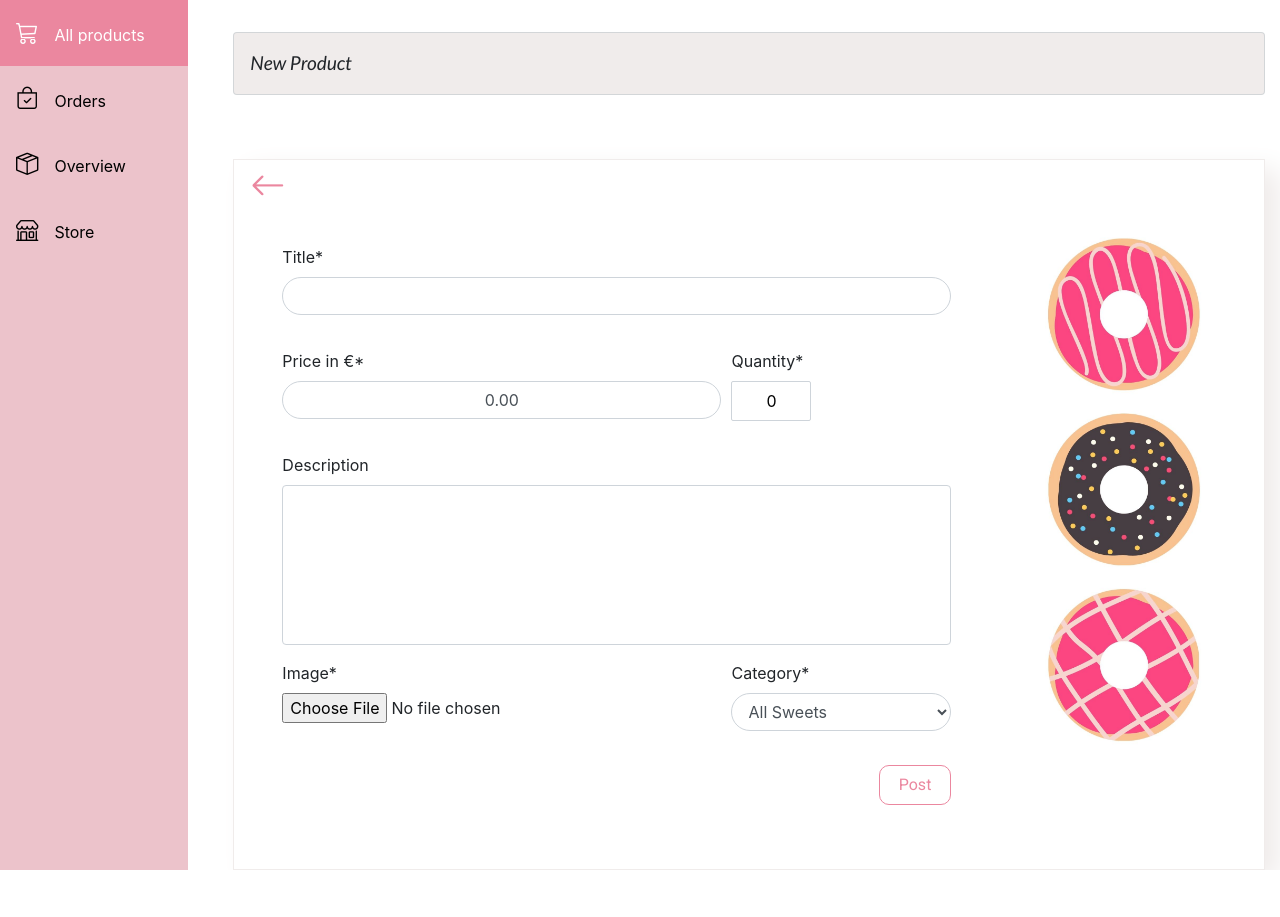
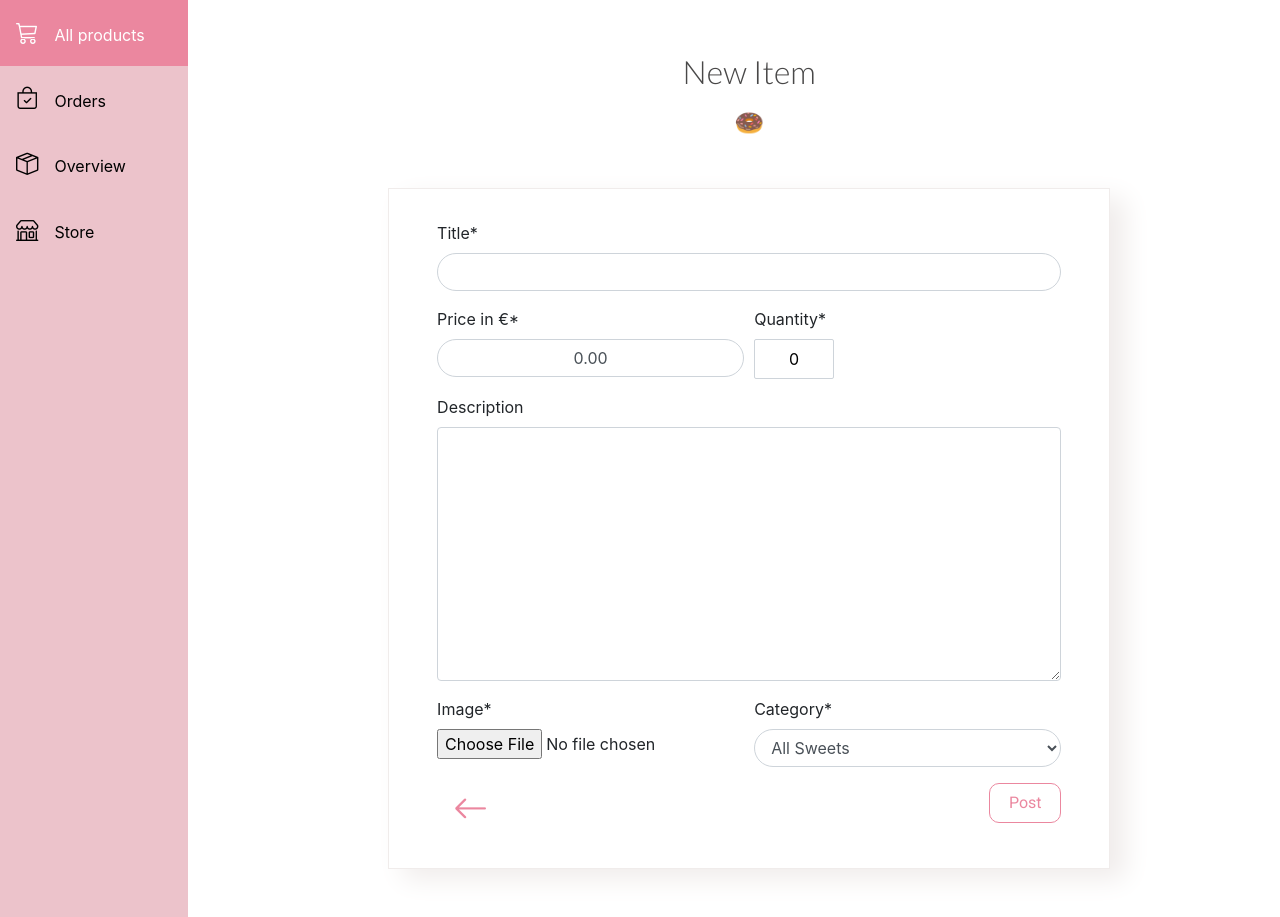
Before and after one commit to malisara/sir-cake, a Django app: page /new-item/ in a window 1280 px wide. Before the commit the page ends 870 px from the top, so only its background shows below. Run offline with Django 4.2, Linux system fonts and the light colour scheme; the visitor is signed in with stand-in values (Sample User, id 1); some libraries are stand-ins or nearby versions.

Commit message:
changing form style I.

```diff
--- a/sir_cake/seller/forms.py
+++ b/sir_cake/seller/forms.py
@@ -5,5 +5,5 @@ from .models import Item
 class NewItemForm(forms.ModelForm):
     class Meta:
         model = Item
-        fields = ['title',
-                  'price', 'quantity', 'description', 'category', 'image']
+        fields = ['title', 'price', 'quantity',
+                  'description', 'category', 'image']
--- a/sir_cake/seller/models.py
+++ b/sir_cake/seller/models.py
@@ -29,7 +29,7 @@ class Item(models.Model):
     # "Price in €" displayed as a field name in form
     price = models.FloatField("Price in €", default="0.00", validators=[
                               MinValueValidator(0.0)])
-    description = models.CharField(max_length=100, default="", blank=True)
+    description = models.TextField(max_length=100, default="", blank=True)
     category = models.CharField(
         max_length=3,
         choices=CATEGORIES_CHOICES,
--- a/sir_cake/seller/templates/seller/new_item.html
+++ b/sir_cake/seller/templates/seller/new_item.html
@@ -5,26 +5,24 @@
 {% block content %}
 
 <div class="container">
-    <div class="new-item-title-frame">
-        <div class="page-title">New Product</div>
+
+    <div class="category-title-container" style="font-size: 2rem;">New Item
+        <div style="font-size:1.5rem;  margin-top: 0.5rem;">&#127849;</div>
     </div>
-    <div class="new-product-div-style">
-        <a href="{% url 'seller_all_items' %}">
-            <i class="bi bi-arrow-left new-item-top-icon"></i>
-        </a>
-        <div class="row">
-            <div class="col-sm-9">
-                <form method="post" class="new-product-form" enctype="multipart/form-data">
-                    {% csrf_token %}
-                    {{form|crispy}}
-                    <button type="submit" class="post-button-grid">Post</button>
-                </form>
-            </div>
-            <div class="col-sm-3">
-                <img src="{% static 'seller/doughnuts.jpg' %}" alt="" class="new-item-image">
-            </div>
+    <div class=" d-flex justify-content-center">
+        <div class="new-product-div-style" style="margin-bottom:3rem;">
+
+            <form method="post" class="new-product-form" enctype="multipart/form-data">
+                {% csrf_token %}
+                {{form|crispy}}
+                <a href="{% url 'all_items' %}">
+                    <i class="bi bi-arrow-left new-item-top-icon button-back non-link"></i>
+                </a>
+
+                <button type="submit" class="post-button-grid">Post</button>
         </div>
+        </form>
+
     </div>
-</div>
 
-{% endblock content %}
+    {% endblock content %}
--- a/sir_cake/sir_cake/static/sir_cake/style.css
+++ b/sir_cake/sir_cake/static/sir_cake/style.css
@@ -58,20 +58,20 @@ body {
 
 .new-product-form {
     display: grid;
-    grid-template-columns: 4fr 2fr;
-    grid-template-rows: 0.5fr 0.5fr 1fr 0.5fr 0.5fr;
+    grid-template-columns: 1fr 1fr;
     column-gap: 10px;
     grid-template-areas: "title title"
         "price quantity"
         "decsription decsription"
         "image category"
-        ". button";
-    padding-top: 2rem;
+        "button-back button";
+    padding: 2rem;
     padding-right: 3rem;
     padding-left: 3rem;
 }
 
 .new-product-div-style {
+    width: 70%;
     border: 1px solid;
     border-color: var(--beige);
     box-shadow: 15px 10px 25px var(--beige);
@@ -119,6 +119,7 @@ body {
 
 #id_title,
 #id_price,
+#id_quantity,
 #id_inventory,
 #id_category {
     border-radius: 20px;
@@ -140,6 +141,11 @@ body {
     grid-area: button;
     justify-self: end;
     color: var(--semi-pink);
+}
+
+.button-back {
+    grid-area: button-back;
+    justify-self: end;
 }
 
 .post-button-grid:hover,
```
Also changed, not shown: sir_cake/seller/migrations/0004_alter_item_description.py (added).
